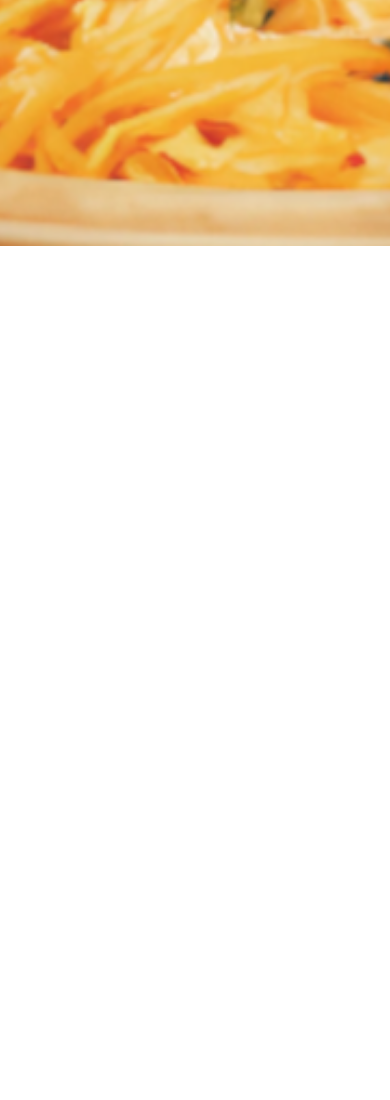
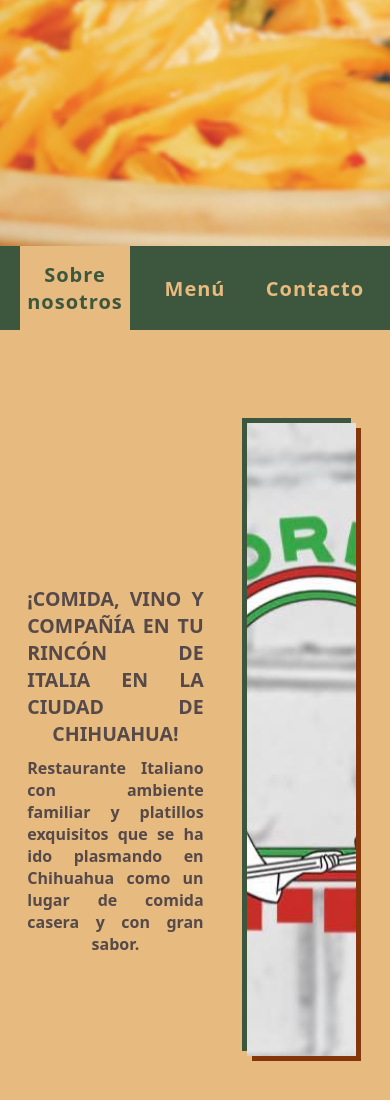
Before and after one commit to fanofrisoni/restaurant, a website built with webpack: page src/index.html in a window 390 px wide. Shown: the part 598-1698 px from the top of the page. Before the commit the page ends 844 px from the top, so only its background shows below. Built offline with nearby package versions, Linux system fonts and the light colour scheme; a web font is replaced by a local one.

Commit message:
Create page functionality, home page

```diff
--- /dev/null
+++ b/src/aboutLoad.js
@@ -0,0 +1,15 @@
+export default function aboutPageLoad() {
+  document.getElementById('homegrid').remove();
+
+  //CREATING ELEMENTS
+
+  //ADDING CLASSES
+
+  //ADDING TEXT
+
+  //APPENDING
+
+  //FINAL APPEND
+
+  return 'Loading page...';
+}
--- /dev/null
+++ b/src/homeLoad.js
@@ -0,0 +1,22 @@
+export default function homePageLoad() {
+  //CREATING ELEMENTS
+  let homegrid = document.createElement('div');
+  let h2 = document.createElement('h2');
+  let h3 = document.createElement('h3');
+  let logoimg = document.createElement('div');
+
+  //ADDING CLASSES
+  homegrid.classList.add('homegrid');
+  homegrid.setAttribute('id','homegrid');
+  logoimg.classList.add('logoimg');
+  h2.classList.add('h2home')
+  h3.classList.add('h3home')
+  //ADDING TEXT
+  h2.innerHTML = "¡Comida, vino y compañía en tu Rincón de Italia en la ciudad de Chihuahua!";
+  h3.innerHTML = "Restaurante Italiano con ambiente familiar y platillos exquisitos que se ha ido plasmando en Chihuahua como un lugar de comida casera y con gran sabor."
+  //APPENDING
+  homegrid.append(h2,h3,logoimg)
+  //FINAL APPEND
+  document.getElementById('maindiv').appendChild(homegrid);
+  return 'Loading page...';
+}
--- a/src/index.js
+++ b/src/index.js
@@ -1,4 +1,38 @@
 import initPageLoad from "./initial-page-load";
+import homePageLoad from "./homeLoad";
+import menuPageLoad from "./menuLoad";
+import aboutPageLoad from "./aboutLoad";
 import './style.css';
 
 initPageLoad();
+homePageLoad();
+
+document.getElementById('homeButton').addEventListener('click',() => {
+  if(!document.getElementById('homeButton').hasAttribute('bselected')){
+    document.getElementById('homeButton').classList.add('bselected');
+    document.getElementById('menuButton').classList.remove('bselected');
+    document.getElementById('contactButton').classList.remove('bselected');
+    homePageLoad();
+  }
+  window.scrollTo({ top: 330, behavior: 'smooth' });
+})
+
+document.getElementById('menuButton').addEventListener('click',() => {
+  if(!document.getElementById('menuButton').hasAttribute('bselected')){
+    document.getElementById('menuButton').classList.add('bselected');
+    document.getElementById('homeButton').classList.remove('bselected');
+    document.getElementById('contactButton').classList.remove('bselected');
+    menuPageLoad()
+  }
+  window.scrollTo({ top: 330, behavior: 'smooth' });
+})
+
+document.getElementById('contactButton').addEventListener('click',() => {
+  if(!document.getElementById('contactButton').hasAttribute('bselected')){
+    document.getElementById('contactButton').classList.add('bselected');
+    document.getElementById('menuButton').classList.remove('bselected');
+    document.getElementById('homeButton').classList.remove('bselected');
+    aboutPageLoad();
+  }
+  window.scrollTo({ top: 330, behavior: 'smooth' });
+})
--- a/src/initial-page-load.js
+++ b/src/initial-page-load.js
@@ -1,18 +1,53 @@
 
 export default function initPageLoad() {
 
+  //CREATING ELEMENTS
   let headerdiv = document.createElement('div');
   let header = document.createElement('header');
   let backheader = document.createElement('div');
 
+  let navbar = document.createElement('nav');
+  let homeButton = document.createElement('button');
+  let menuButton = document.createElement('button');
+  let contactButton = document.createElement('button');
+
+  let maindiv = document.createElement('div');
+  let footer = document.createElement('footer');
+
+  //ADDING CLASSES
   backheader.classList.add('back');
+  headerdiv.classList.add('headerdiv');
+
+  navbar.classList.add('navbar');
+
+  homeButton.classList.add('navbutton');
+  menuButton.classList.add('navbutton');
+  contactButton.classList.add('navbutton');
+
+  homeButton.setAttribute('id','homeButton');
+  menuButton.setAttribute('id','menuButton');
+  contactButton.setAttribute('id','contactButton');
+
+  homeButton.classList.add('bselected');
+
+  maindiv.classList.add('maindiv');
+  maindiv.setAttribute('id','maindiv');
+
+
+  //ADDING TEXT
   header.innerHTML = 'Il Fornaio'
-  headerdiv.classList.add('headerdiv')
+  homeButton.innerHTML = 'Sobre nosotros';
+  menuButton.innerHTML = 'Menú';
+  contactButton.innerHTML = 'Contacto';
+  footer.innerHTML = 'Made by @fanofrisoni'
 
+  //APPENDING
   headerdiv.appendChild(backheader);
   backheader.appendChild(header);
+  navbar.append(homeButton,menuButton,contactButton);
 
-  document.getElementById('content').appendChild(headerdiv);
+  //FINAL APPEND
+  document.getElementById('content').append(headerdiv,navbar,maindiv,footer);
 
   return 'Loading page...';
 };
--- /dev/null
+++ b/src/menuLoad.js
@@ -0,0 +1,15 @@
+export default function menuPageLoad() {
+  document.getElementById('homegrid').remove();
+
+  //CREATING ELEMENTS
+
+  //ADDING CLASSES
+
+  //ADDING TEXT
+
+  //APPENDING
+
+  //FINAL APPEND
+
+  return 'Loading page...';
+}
--- a/src/style.css
+++ b/src/style.css
@@ -13,7 +13,7 @@
   --title-font: 'TitleFont', system-ui, -apple-system;
   --primary-font: 'TextFont', system-ui, -apple-system;
   --text-color: #554949;
-  --background-color: #d6c38e;
+  --background-color: #e7ba7f;
   --primary-color: #85350a;
   --secondary-color: #3d573e;
   --accent-color: #c60606;
@@ -24,9 +24,13 @@
   padding: 0;
   margin: 0;
 }
+body {
+  overflow-x: hidden;
+}
 .headerdiv {
   width: 100vw;
   height: 100vh;
+  overflow-x: hidden;
 }
 .back {
   z-index: 0;
@@ -47,16 +51,153 @@ header {
   overflow: hidden;
   letter-spacing: 7px;
   text-transform: lowercase;
-  width: 100vw;
+  width: 100%;
   text-align: center;
-  font-size: 110px;
+  font-size: clamp(5vw, 110px, 50vw);
+  white-space: nowrap;
   background-color: var(--background-color);
   color: var(--background-color);
   font-family: var(--title-font);
   text-shadow: 6px 6px 0px var(--primary-color),
                 -6px -6px 0px var(--secondary-color);
+  animation: headershadow 4s infinite ease-in-out alternate;
   display: flex;
   align-items: center;
   justify-content: center;
   box-shadow: 0px 0px 15px var(--text-color);
 }
+@keyframes headershadow {
+  0% {
+    text-shadow: 6px 6px 0px var(--primary-color),
+                -6px -6px 0px var(--secondary-color);
+  }
+  50% {
+    text-shadow: 4px 4px 0px var(--primary-color),
+                -7px -6px 0px var(--secondary-color);
+  }
+  100% {
+    text-shadow: 5px 7px 0px var(--primary-color),
+                -5px -6px 0px var(--secondary-color);
+  }
+}
+
+.maindiv {
+  width: 100%;
+  height: 100vh;
+  background-color: var(--background-color);
+}
+
+.navbar {
+  background-color: var(--secondary-color);
+  width: 100%;
+  height: 10vh;
+  position: sticky;
+  top: 0;
+  display: flex;
+  align-items: center;
+  justify-content: center;
+  gap: 10px;
+}
+
+.navbutton {
+  width: 110px;
+  height: 100%;
+  text-align: center;
+  padding: 3px 5px;
+  font-family: var(--primary-font);
+  font-weight: 600;
+  letter-spacing: 1px;
+  background-color: var(--secondary-color);
+  color: var(--background-color);
+  border: none;
+}
+
+.navbutton:hover {
+  background-color: var(--accent-color);
+  box-shadow: 0 5px 0 var(--accent-color);
+  transition: 0.1s ease-in-out;
+  cursor: pointer;
+}
+.navbutton:active {
+  transform: scale(.98);
+  transition: 0.1s ease-in-out;
+}
+
+.bselected {
+  background-color: var(--background-color);
+  color: var(--secondary-color);
+  pointer-events: none;
+  transition: 0.2s ease-in-out;
+}
+
+footer {
+  display: flex;
+  align-items: center;
+  justify-content: center;
+  background-color: var(--primary-color);
+  font-family: var(--title-font);
+  color: var(--background-color);
+  text-align: center;
+  height: 7vh;
+}
+
+@media (max-width:480px) {
+  header {
+    font-size: clamp(15%, 90px, 25vw);
+  }
+  .navbutton {
+    font-size: clamp(10%, 20px, 15vw);
+  }
+  footer {
+    display: none;
+  }
+}
+
+
+.homegrid {
+  width: 100%;
+  height: 100%;
+  display: grid;
+  grid-template-columns: 1fr 1fr;
+  grid-template-rows: 1fr 1fr;
+  align-items: center;
+  justify-content: center;
+  text-align: justify;
+  text-align-last: center;
+  gap: 10px;
+  font-family: var(--primary-font);
+  padding-left: 7vw;
+}
+
+.logoimg {
+  align-self: center;
+  justify-self: center;
+  background-image: url(./ilfornaiologo.jpg);
+  background-repeat: no-repeat;
+  background-size: cover;
+  background-position: center;
+  height: 75%;
+  width: 62%;
+  grid-column-start: 2;
+  grid-row-start: span 2;
+  box-shadow: 5px 5px 0px var(--primary-color),
+  -5px -5px 0px var(--secondary-color);
+  margin-bottom: 3vh;
+}
+
+.h2home {
+  text-transform: uppercase;
+  align-self: flex-end;
+  justify-self: end;
+  grid-row-start: 1;
+  color: var(--text-color);
+  font-size: clamp(15%, 20px, 5vw);
+}
+
+.h3home {
+  align-self: flex-start;
+  justify-self: end;
+  grid-row-start: 2;
+  color: var(--text-color);
+  font-size: clamp(15%, 16px, 5vw);
+}
```
Also changed, not shown: dist/bundle.js, dist/d3e15f36da3c6514aeea.jpg (added), src/ilfornaiologo.jpg (added).
